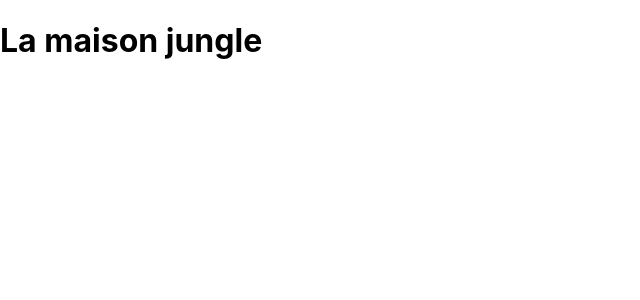
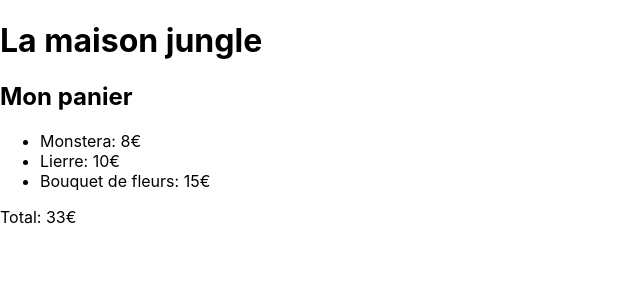
Before and after one commit to Antoinebertho/la-maison-jungle, a React (Create React App) app: page / in a window 1280 px wide. Shown: the top 300 px of the page, without its empty margins (0-640 px from the left). Built offline with nearby package versions, Linux system fonts and the light colour scheme.

Commit message:
added Cart component

```diff
--- a/src/components/App.js
+++ b/src/components/App.js
@@ -1,9 +1,11 @@
 import Banner from './Banner'
+import Cart from './Cart';
 
 function App() {
 	return (
 		<div>
 			<Banner />
+      <Cart />
 		</div>
 	)
 }
--- /dev/null
+++ b/src/components/Cart.js
@@ -0,0 +1,16 @@
+function Cart() {
+  const monsteraPrice = 8;
+  const lierrePrice = 10;
+  const fleursPrice = 15;
+  return (
+    <div>
+      <h2>Mon panier</h2>
+      <ul>
+        <li>Monstera: {monsteraPrice}€</li>
+        <li>Lierre: {lierrePrice}€</li>
+        <li>Bouquet de fleurs: {fleursPrice}€</li>
+      </ul>
+      Total: {monsteraPrice + lierrePrice + fleursPrice}€
+    </div>)}
+
+    export default Cart;
```
